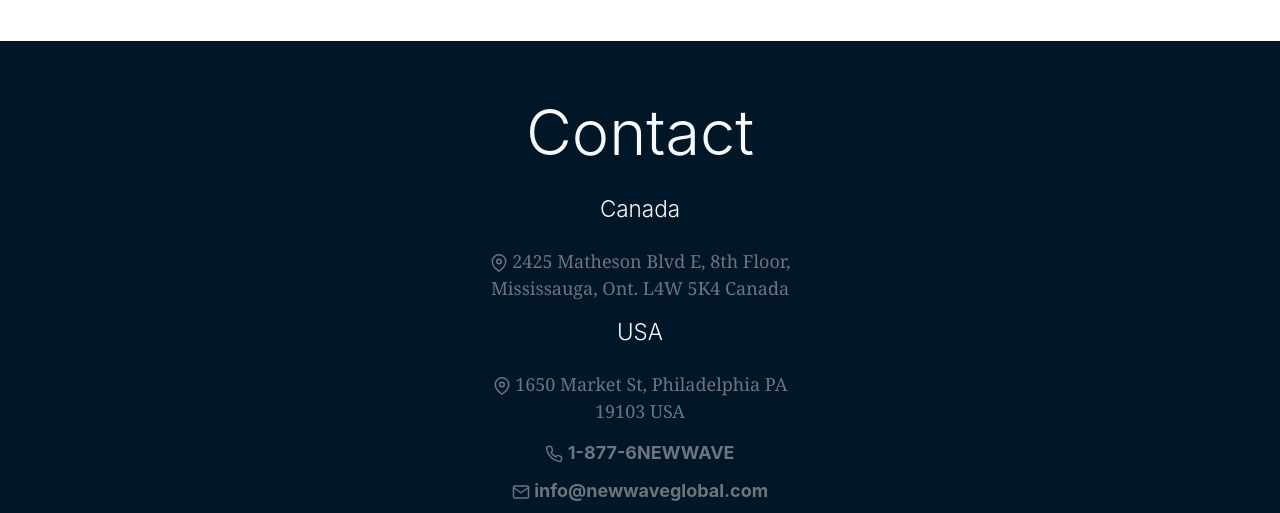
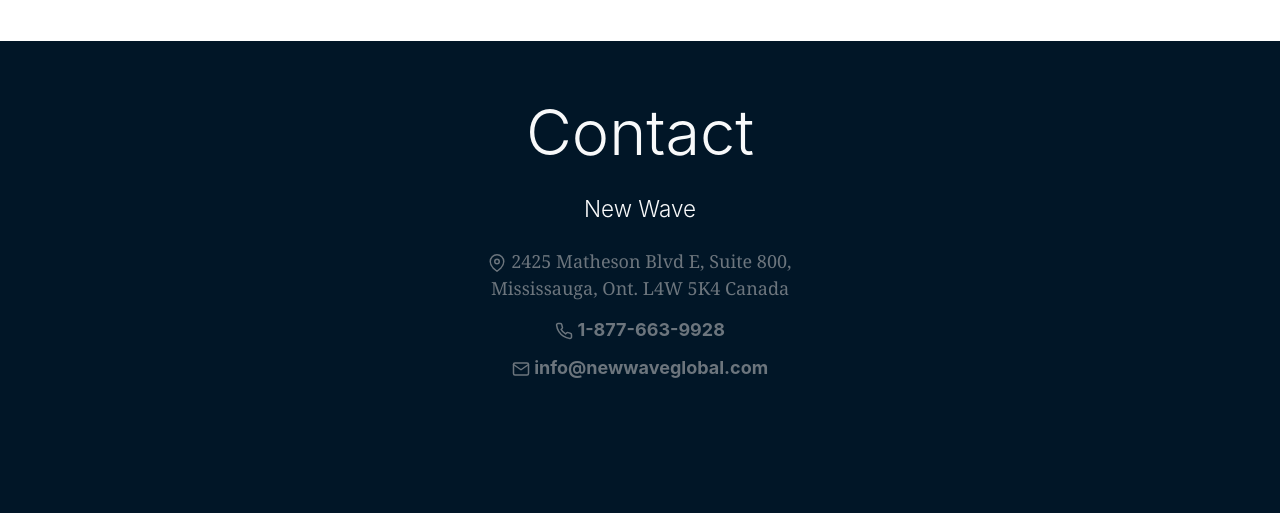
Before and after one commit to jordanholtdev/newwave-site, a Gatsby site: page / in a window 1280 px wide. Shown: the part 3543-4056 px from the top of the page. Built offline with nearby package versions, Linux system fonts and the light colour scheme; Gatsby itself is replaced by a stand-in of ours.

Commit message:
updated contact info

```diff
--- a/src/components/Contact.js
+++ b/src/components/Contact.js
@@ -17,22 +17,16 @@
           >
             <h1 className="display-4 text-center">Contact</h1>
             <Container className="text-center">
-              <h4 className="lead">Canada</h4>
+              <h4 className="lead">New Wave</h4>
               <ul className={contactStyles.contactList}>
                 <li className="text-muted">
-                <FiMapPin /> 2425 Matheson Blvd E, 8th Floor, Mississauga, Ont. L4W 5K4
+                <FiMapPin /> 2425 Matheson Blvd E, Suite 800, Mississauga, Ont. L4W 5K4
                   Canada
-                </li>
-              </ul>
-              <h4 className="lead">USA</h4>
-              <ul className={contactStyles.contactList}>
-                <li className="text-muted text-center">
-                  <FiMapPin /> 1650 Market St, Philadelphia PA 19103 USA
                 </li>
               </ul>
               <ul className={contactStyles.contactList}>
                 <li>
-                  <a href="tel:1-877-6NEWWAVE"><h4 className="text-muted"><FiPhone /> 1-877-6NEWWAVE</h4></a>
+                  <a href="tel:1-877-663-9928"><h4 className="text-muted"><FiPhone /> 1-877-663-9928</h4></a>
                 </li>
                 <li>
                   <a href="mailto:info@newwaveglobal.com"><h4 className="text-muted"><FiMail /> info@newwaveglobal.com</h4></a>
```
